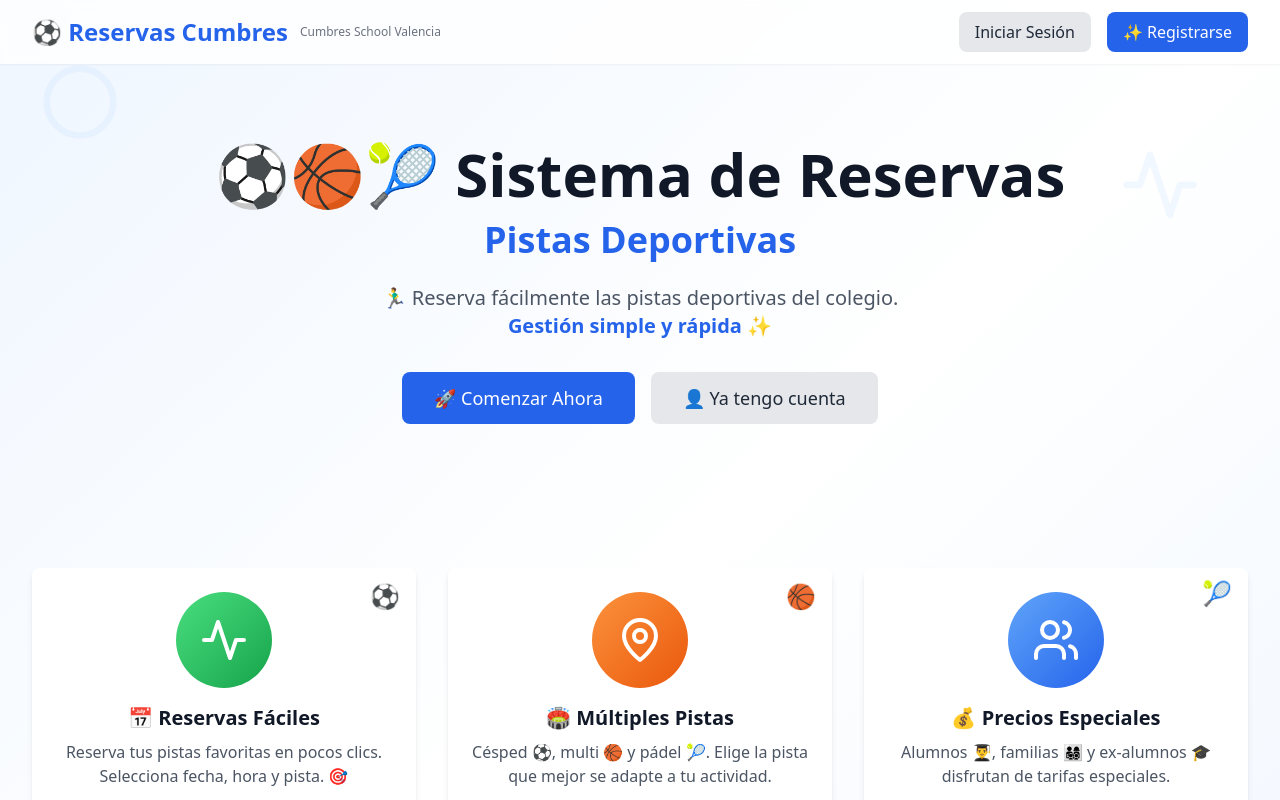
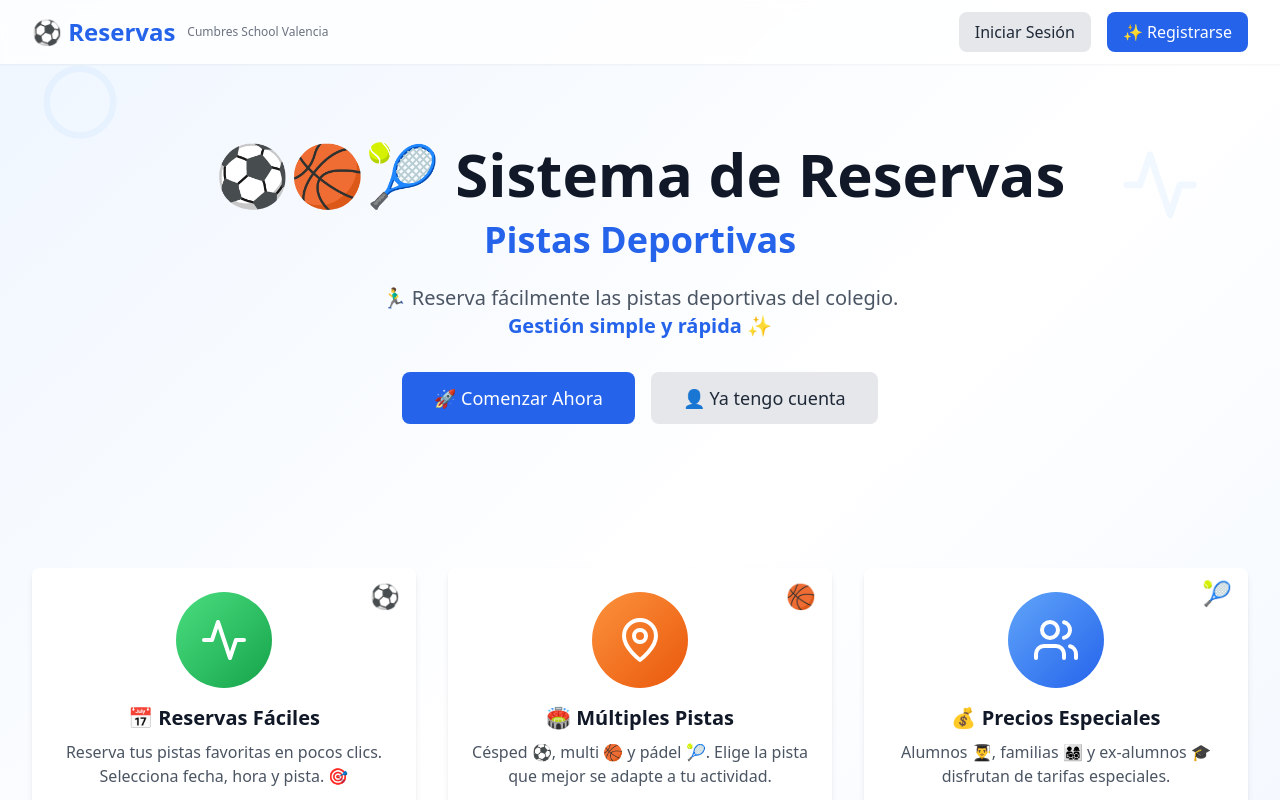
Before and after one commit to Javivi123/Reservas-Cumbres, a React (Vite) app in the folder frontend/: page / in a window 1280 px wide. Shown: the top 800 px of the page. Built offline with nearby package versions, Linux system fonts and the light colour scheme; no server answers.

Commit message:
Fix: Eliminado 'Cumbres' del título del header, ahora solo dice 'Reservas'

```diff
--- a/frontend/src/layouts/UserLayout.tsx
+++ b/frontend/src/layouts/UserLayout.tsx
@@ -21,7 +21,7 @@ export const UserLayout = () => {
           <div className="flex justify-between items-center h-16">
             <div className="flex items-center">
               <Link to="/" className="text-2xl font-bold text-primary-600">
-                Reservas Cumbres
+                Reservas
               </Link>
             </div>
             <div className="flex items-center space-x-4">
--- a/frontend/src/pages/HomePage.tsx
+++ b/frontend/src/pages/HomePage.tsx
@@ -22,7 +22,7 @@ export const HomePage = () => {
           <div className="flex justify-between items-center h-16">
             <div className="flex items-center space-x-3">
               <div className="text-2xl font-bold text-primary-600">
-                ⚽ Reservas Cumbres
+                ⚽ Reservas
               </div>
               <a
                 href="https://cumbresschool.es"
```
